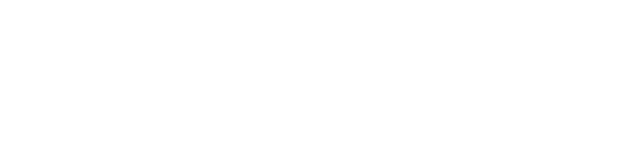
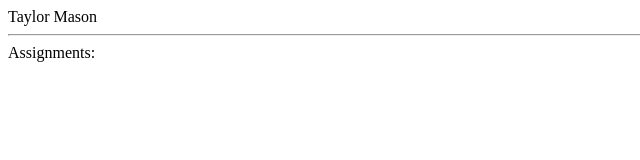
Before and after one commit to Taymaay1/CIM111, a plain HTML site: page homework/index.html in a window 1280 px wide. Shown: the whole page, without its empty margins (0-640 px from the left). Drawn offline with Linux system fonts and the light colour scheme.

Commit message:
updating homework

```diff
--- a/homework/index.html
+++ b/homework/index.html
@@ -2,14 +2,17 @@
 <html>
 
   <head>
-     <title>Taylor Mason: </title>
+     <title>homework: </title>
   </head>
 
-  <head>
-    <title> Assingments </title>
-  </head>
+
 
 <body>
 
+Taylor Mason
+<hr>
+
+Assignments:
+
 </body>
 </html>
```
